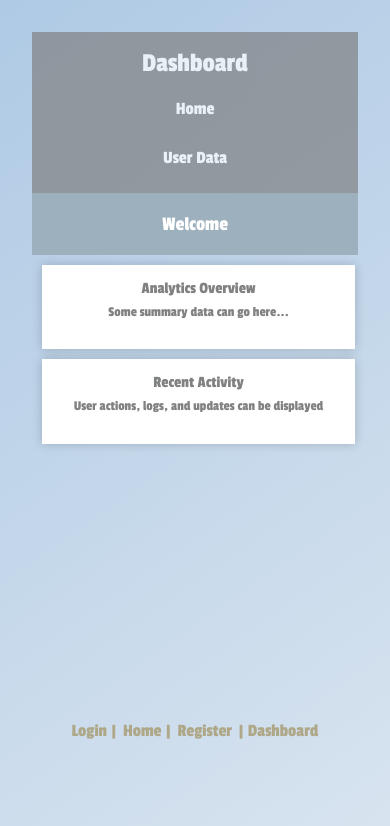
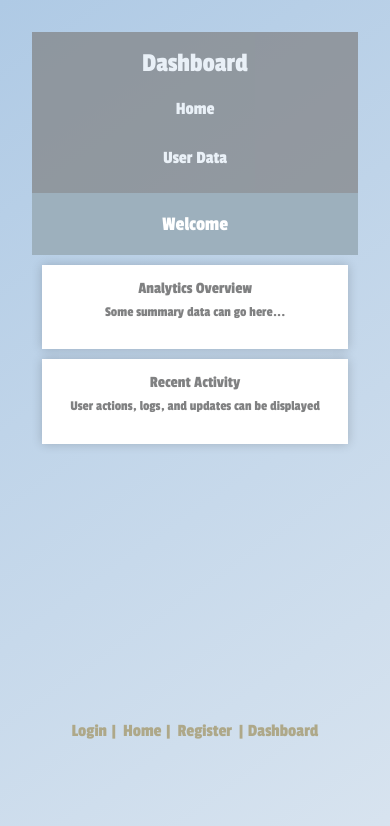
Before and after one commit to blob421/Vue_App, a Vue app: page /dashboard/home in a window 390 px wide. Shown: the top 826 px of the page. Built offline with nearby package versions, Linux system fonts and the light colour scheme; no server answers; sample sign-in values are in the browser's storage.

Commit message:
Centered an element on dashboard/home

```diff
--- a/src/views/dashboard/dashboard_home.vue
+++ b/src/views/dashboard/dashboard_home.vue
@@ -198,7 +198,7 @@
             box-shadow: 0px 0px 10px rgba(0, 0, 0, 0.188);
             height:10vh;
             font-size: 14px;
-            width: 96%;
+
             color: #808182;
 
 
```
